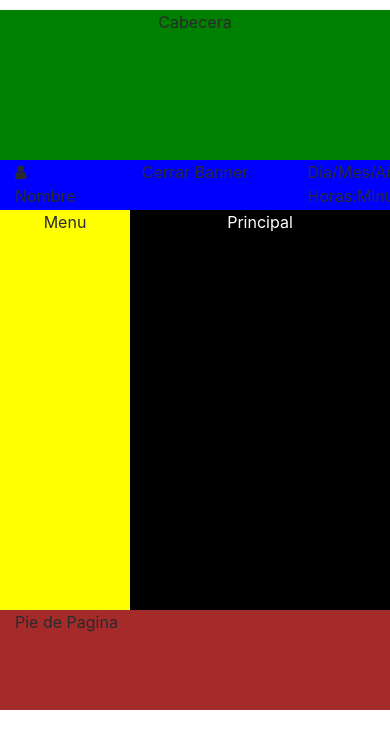
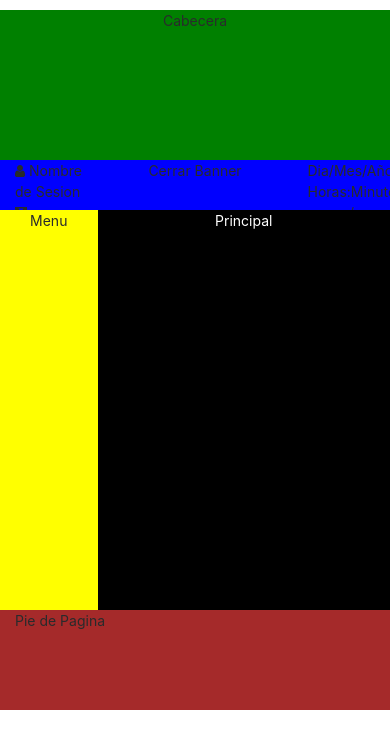
Before and after one commit to bearzfirex/SATGA, a PHP site: page /inicio/index.php in a window 390 px wide; the page is wider, and only the part inside the window is pictured. Shown: the top 749 px of that part. Run offline with PHP 8.4, Linux system fonts and the light colour scheme.

Commit message:
Agregado fuente responsive design, menu mas pequeño
Agregado fuente responsive design y un menu mas pequeño

```diff
--- a/css/estilos.css
+++ b/css/estilos.css
@@ -47,3 +47,31 @@ body {
   height: 100px;
   background-color: brown;
 }
+
+/*** Responsive Design ***/
+/*** Cambiar por max-width para dispositovs -breakpoint- para arriba ***/
+/*** Dispositivos extra pequeños (Telefonos y Smarthphones) para abajo ***/
+html {
+  font-size: 14px;
+}
+
+/*** Dispositivos pequeños (Smarthphones) para abajo ***/
+@media (min-width: 768px) {
+  html {
+    font-size: 16px;
+  }
+}
+
+/*** Dispositivos medianos para abajo (Tablets, Laptops, PC) ***/
+@media (min-width: 992px) {
+  html {
+    font-size: 20px;
+  }
+}
+
+/*** Dispositivos grandes para abajo (PC, Laptops) ***/
+@media (min-width: 1200px) {
+  html {
+    font-size: 28px;
+  }
+}
--- a/inicio/index.php
+++ b/inicio/index.php
@@ -25,7 +25,7 @@ include('../complementos/cabecera.php');
   <section class="container">
     <div class="row">
      <!-- Menu/Aside -->
-      <nav class="col-4 menu text-center">
+      <nav class="col-3 menu text-center">
 <?php
 include('../complementos/menu.php');
 ?>
```
